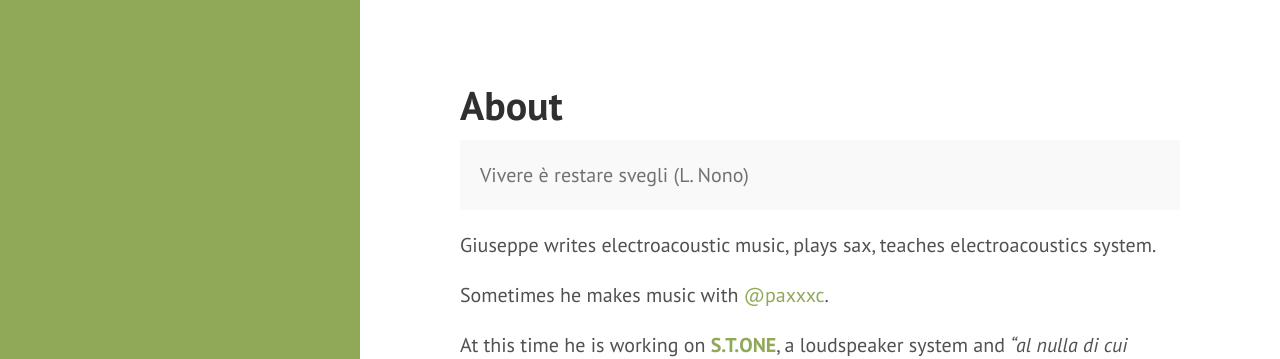
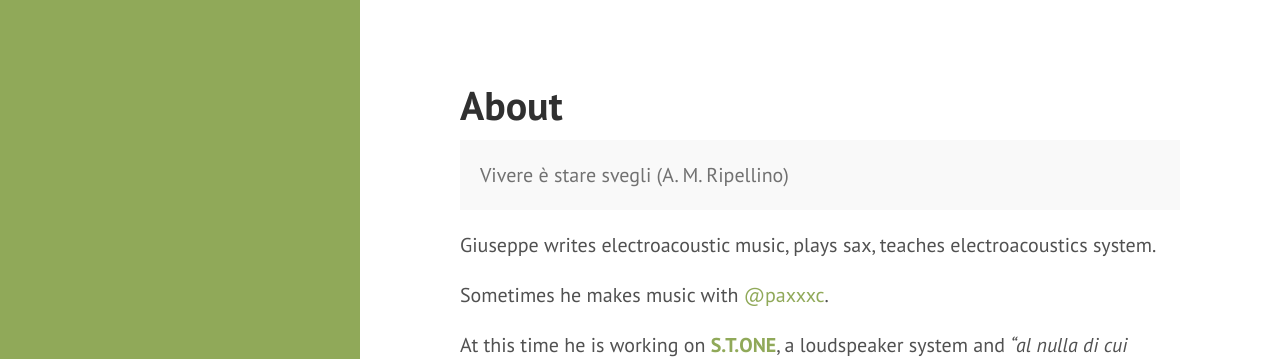
Before and after one commit to grammaton/grammaton.github.io, a Jekyll site: the page built from about.md, in a window 1280 px wide and 1044 px high. Shown: the top 359 px of the window. Built offline with Jekyll 4.4.1, drawn with Linux system fonts in a browser that asks for light colours; some web fonts are replaced; Markdown is read by kramdown in place of the engine named in the settings.

Commit message:
about fixed

```diff
--- a/about.md
+++ b/about.md
@@ -4,7 +4,7 @@ title: About
 ---
 
 <p class="message">
-  Vivere è restare svegli (L. Nono)
+  Vivere è stare svegli (A. M. Ripellino)
   <!-- Why join the Navy, if you can be a pirate? - Steve Jobs -->
 </p>
 
```
